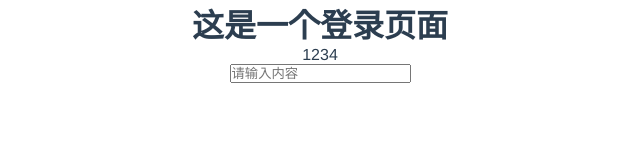
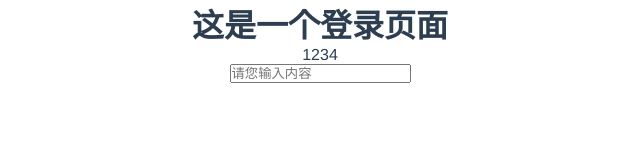
Before and after one commit to jasonjanny/news-development, a Vue app: page /#/login in a window 1280 px wide. Shown: the top 160 px of the page, without its empty margins (320-960 px from the left). Built offline with nearby package versions, Linux system fonts and the light colour scheme.

Commit message:
父组件向子组件传值

```diff
--- a/src/components/MyInput.vue
+++ b/src/components/MyInput.vue
@@ -1,9 +1,13 @@
 <template>
-  <input type="text" placeholder="请输入内容" />
+  <!-- 子组件使用v-bind声明接收父组件数据 -->
+  <input type="text" :placeholder="tixing" />
 </template>
 
 <script>
-export default {};
+export default {
+  // 获取外部参数
+  props: ["tixing"],
+};
 </script>
 
 <style>
--- a/src/views/Login.vue
+++ b/src/views/Login.vue
@@ -3,7 +3,8 @@
     <h1>这是一个登录页面</h1>
     <p>{{ msg }}</p>
     <!-- 用标签渲染子组件 -->
-    <MyInput></MyInput>
+    <!-- 父组件主动发出数据 -->
+    <MyInput tixing="请您输入内容"></MyInput>
   </div>
 </template>
 
```
